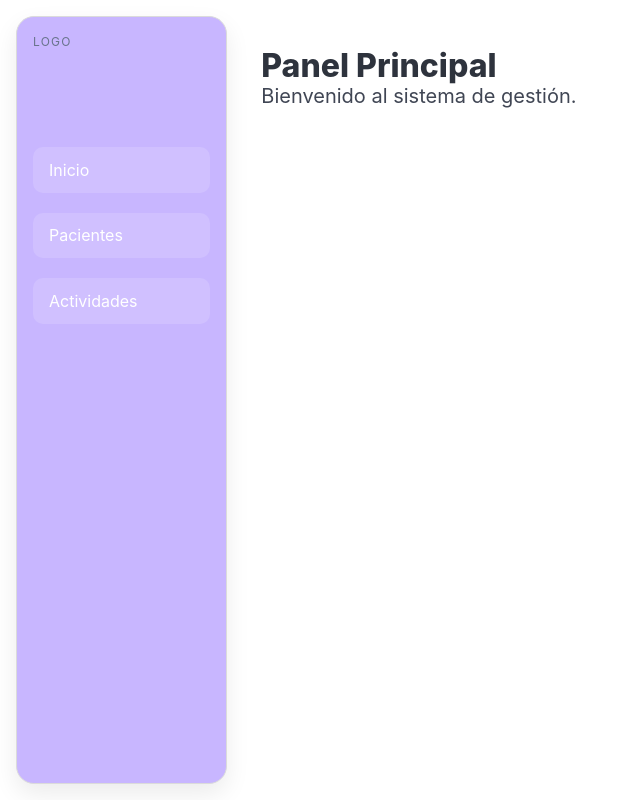
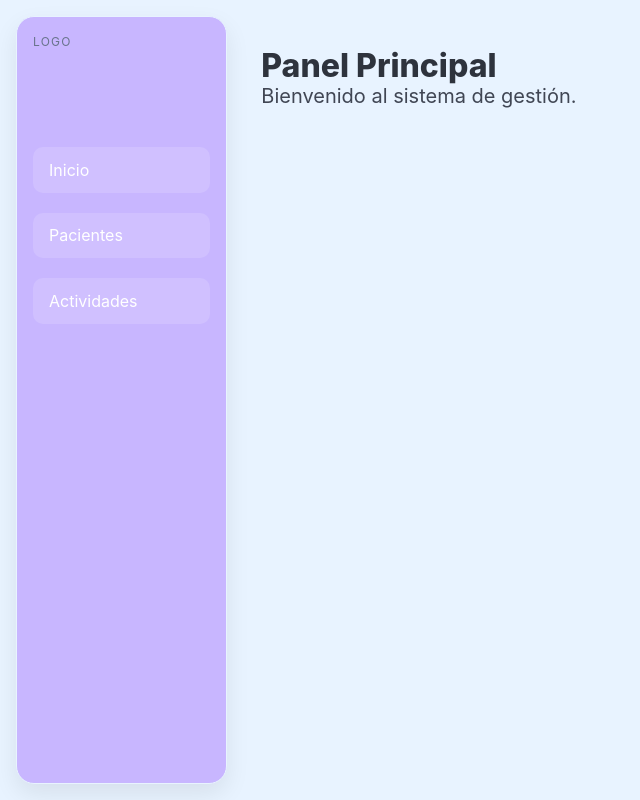
Before and after one commit to maidazuniga/ING2030_solucion_frontend, a React (Vite) app: page / in a window 1280 px wide. Shown: the whole page, without its empty margins (0-640 px from the left). Built offline with nearby package versions, Linux system fonts and the light colour scheme.

Commit message:
fix: estilos

```diff
--- a/src/App.jsx
+++ b/src/App.jsx
@@ -11,7 +11,7 @@ function AppLayout() {
   const isAuthPage = location.pathname === "/login" || location.pathname === "/signup";
 
   return (
-    <div className="columns is-gapless" style={{ minHeight: '100vh' }}>
+    <div className="columns is-gapless" style={{ minHeight: '100vh', backgroundColor: '#e8f3ff' }}>
 
       {!isAuthPage && (
         <div className="column is-2">
--- a/src/custom.css
+++ b/src/assets/styles/custom.css
@@ -5,7 +5,7 @@ VARIABLES GLOBALES DE COLORES
 :root {
   --primary-purple: #c8b6ff;
 
-  --primary-clear-color: #dbdbdb;
+  --primary-clear-color: #e8f3ff;
 
-  --background-color: #f5f5f5;
+  --background-color: #bbd0ff;
 }
--- a/src/components/sideBar.css
+++ b/src/assets/styles/sideBar.css
@@ -26,7 +26,7 @@
 	}
 
 	.navbar-burger span {
-		background-color: #ffffff;
+		background-color: #e8f3ff;
 		height: 2px;
 	}
 
--- a/src/components/Sidebar.jsx
+++ b/src/components/Sidebar.jsx
@@ -1,6 +1,6 @@
 import { useState } from "react";
 import { Link } from "react-router-dom";
-import "./sideBar.css";
+import "../assets/styles/sideBar.css";
 
 const Sidebar = () => {
   const [isMenuActive, setIsMenuActive] = useState(false);
--- a/src/main.jsx
+++ b/src/main.jsx
@@ -1,7 +1,7 @@
 import { StrictMode } from 'react'
 import { createRoot } from 'react-dom/client'
 import 'bulma/css/bulma.min.css'
-import './custom.css'
+import './assets/styles/custom.css'
 import App from './App.jsx'
 
 createRoot(document.getElementById('root')).render(
```
